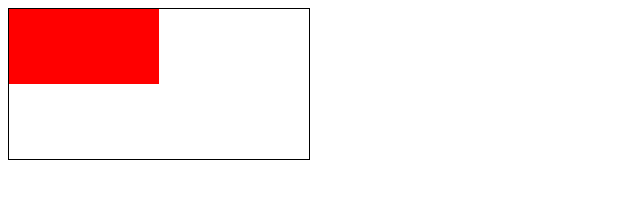
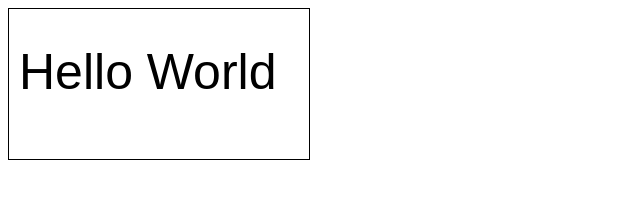
Before and after one commit to nlee113/music_encrypt_proj, a plain HTML site: page index.html in a window 1280 px wide. Shown: the whole page, without its empty margins (0-640 px from the left). Drawn offline with nearby package versions, Linux system fonts and the light colour scheme.

Commit message:
index.html

```diff
--- a/index.html
+++ b/index.html
@@ -6,15 +6,15 @@
 
     </head>
     <body style="">
-        <canvas id="myCanvas" style="border:1px solid black;">
+        <canvas id="myCanvas" width="300" height="150" style="border:1px solid black;">
         </canvas>
 
         <script>
             //const canvas = document.querySelector("canvas");
             const canvas = document.getElementById("myCanvas");
             const ctx = canvas.getContext("2d");
-            ctx.fillStyle = "red";
-            ctx.fillRect(0, 0, 150, 75);
+            ctx.font = "50px Arial";
+            ctx.fillText("Hello World",10,80);
 
             var current_state;
             var game_data;
@@ -103,9 +103,6 @@
             }
 
 
-
-
-
         </script>
     </body>
 </html>
```
